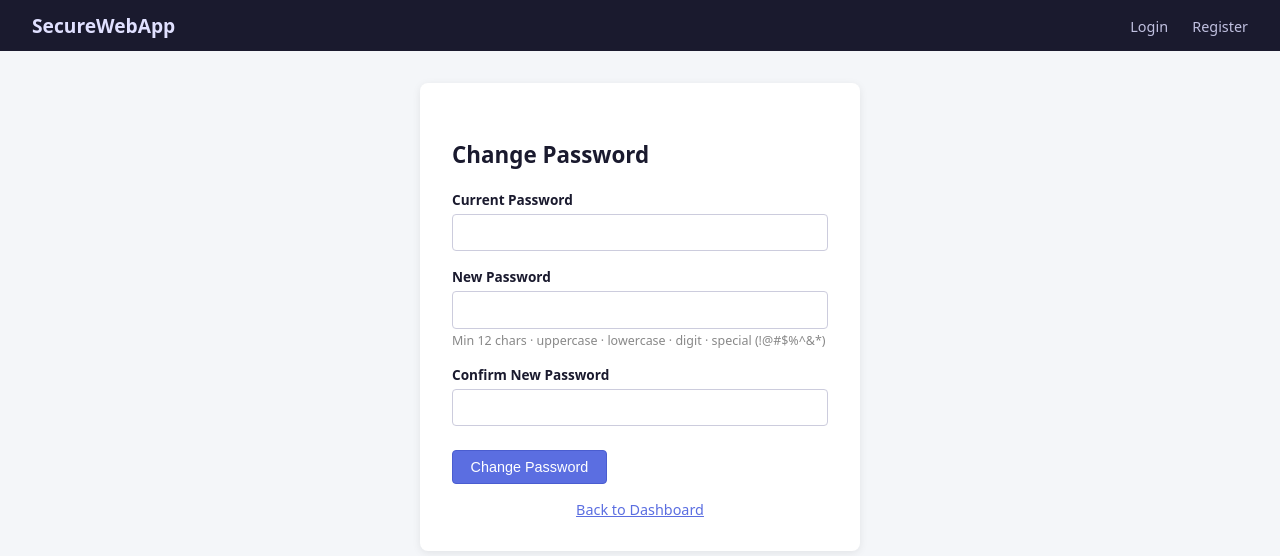
After one commit to kapkuber/Secure-Web-App, a Python web app: template templates/change_password.html in a window 1280 px wide. The commit adds this page. Shown: the top 556 px of the page. Run offline with Jinja, Linux system fonts and the light colour scheme; the template is opened without the code that fills it, so the values that code supplies are empty.

Commit message:
password changing implementation

```diff
--- a/security.py
+++ b/security.py
@@ -175,6 +175,7 @@ class SecurityLogger:
     LOGOUT                  = "LOGOUT"
     REGISTER_SUCCESS        = "REGISTER_SUCCESS"
     REGISTER_FAILED         = "REGISTER_FAILED"
+    PASSWORD_CHANGE         = "PASSWORD_CHANGE"
     ACCESS_DENIED           = "ACCESS_DENIED"
     DATA_ACCESS             = "DATA_ACCESS"
     FILE_UPLOAD             = "FILE_UPLOAD"
--- a/templates/base.html
+++ b/templates/base.html
@@ -19,6 +19,7 @@
                 {% endif %}
                 <a href="{{ url_for('upload') }}">Upload</a>
                 <a href="{{ url_for('dashboard') }}">Dashboard</a>
+                <a href="{{ url_for('change_password') }}">Change Password</a>
                 <a href="{{ url_for('logout') }}">Logout</a>
             {% else %}
                 <a href="{{ url_for('login') }}">Login</a>
--- /dev/null
+++ b/templates/change_password.html
@@ -0,0 +1,27 @@
+{% extends "base.html" %}
+{% block title %}Change Password{% endblock %}
+{% block content %}
+<div class="auth-card">
+    <h2>Change Password</h2>
+    <form method="post" action="{{ url_for('change_password') }}" autocomplete="off">
+        <div class="form-group">
+            <label for="current_password">Current Password</label>
+            <input type="password" id="current_password" name="current_password" required
+                   maxlength="128">
+        </div>
+        <div class="form-group">
+            <label for="new_password">New Password</label>
+            <input type="password" id="new_password" name="new_password" required
+                   minlength="12" maxlength="128">
+            <small class="hint">Min 12 chars · uppercase · lowercase · digit · special (!@#$%^&amp;*)</small>
+        </div>
+        <div class="form-group">
+            <label for="confirm_password">Confirm New Password</label>
+            <input type="password" id="confirm_password" name="confirm_password" required
+                   minlength="12" maxlength="128">
+        </div>
+        <button type="submit" class="btn btn-primary">Change Password</button>
+    </form>
+    <p class="form-footer"><a href="{{ url_for('dashboard') }}">Back to Dashboard</a></p>
+</div>
+{% endblock %}
```
Also changed, not shown: app.py (+49 -0 lines), README.md.
